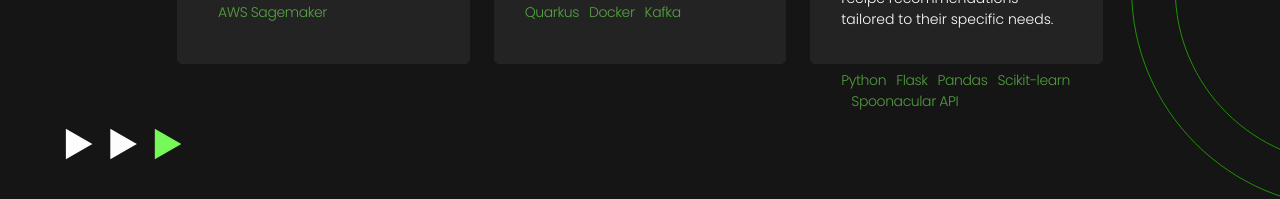
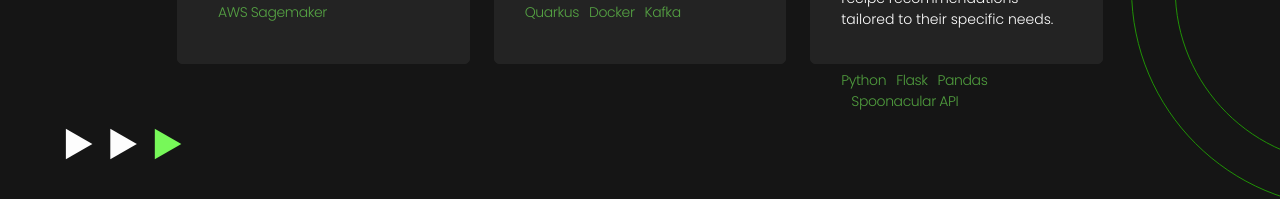
Before and after one commit to AndrewGY/andrewgy.github.io, a React (Create React App) app: page / in a window 1280 px wide. Shown: the part 7698-7897 px from the top of the page. Built offline with nearby package versions, Linux system fonts and the light colour scheme.

Commit message:
Update Data.js

```diff
--- a/src/Data/Data.js
+++ b/src/Data/Data.js
@@ -223,10 +223,6 @@ export const projects = [
             },
             {
                 id: 3,
-                techName: "Scikit-learn"
-            },
-            {
-                id: 4,
                 techName: "Spoonacular API"
             },
         ]
```
